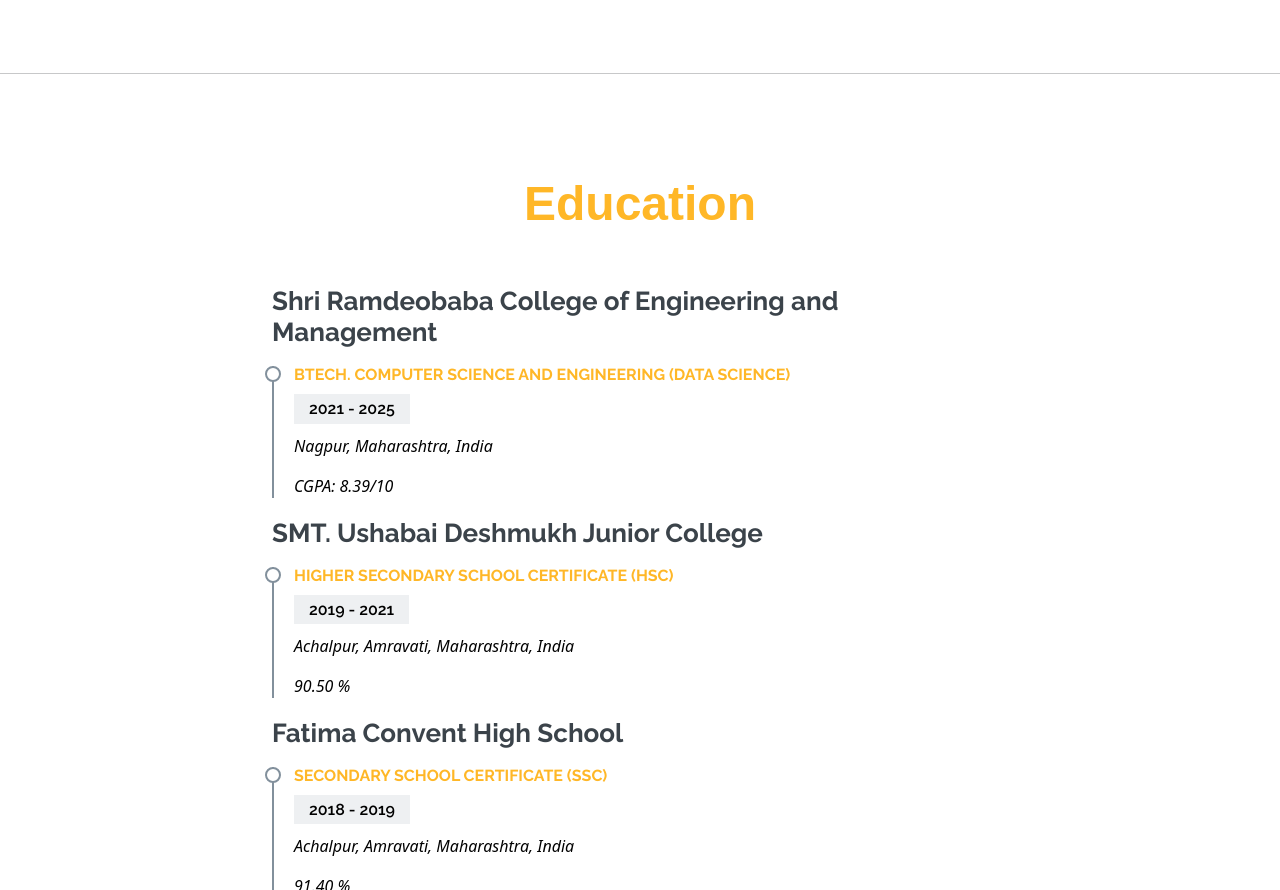
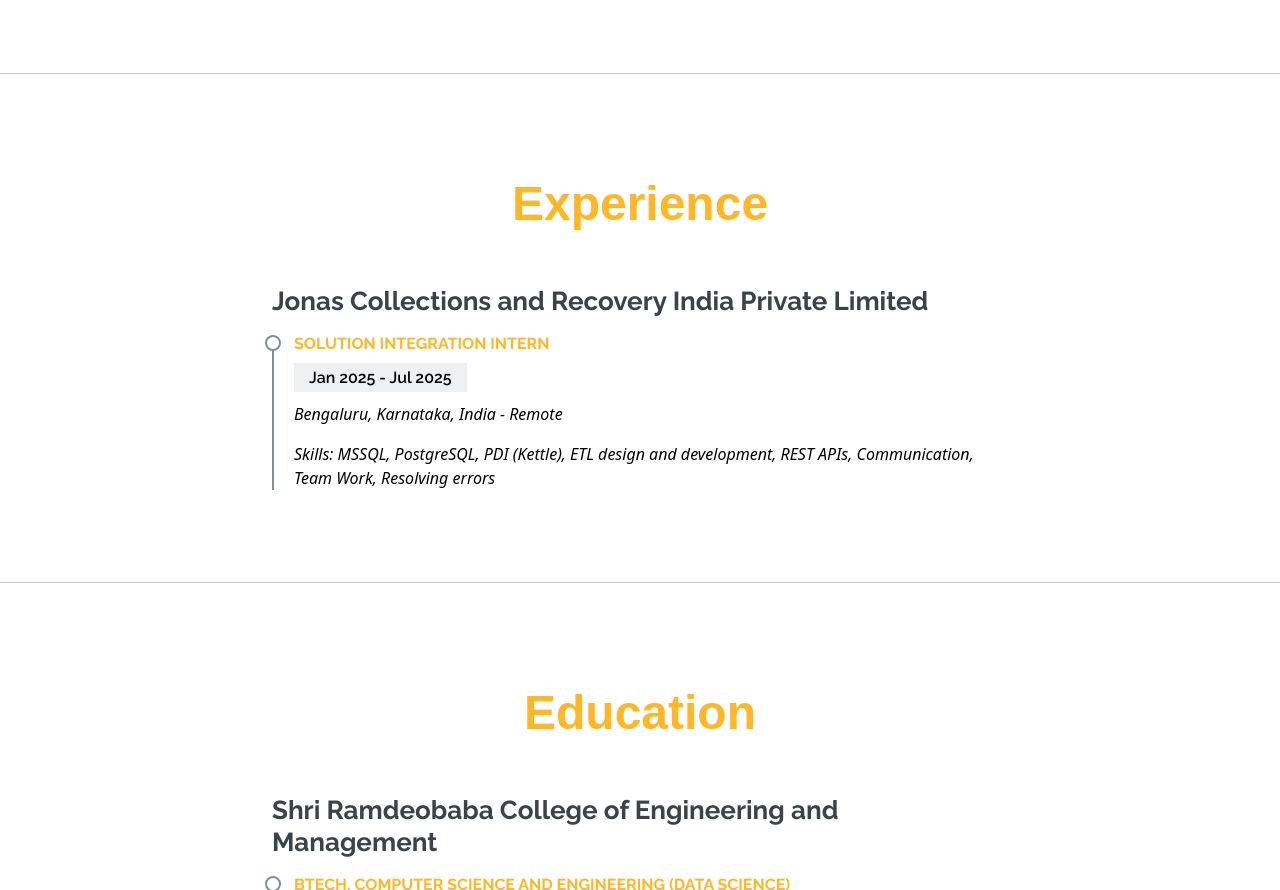
Before and after one commit to darshanbhaiya/darshanbhaiya.github.io, a plain HTML site: page index.html in a window 1280 px wide. Shown: the part 1363-2253 px from the top of the page. Drawn offline with nearby package versions, Linux system fonts and the light colour scheme.

Commit message:
added experience

```diff
--- a/index.html
+++ b/index.html
@@ -121,6 +121,35 @@
 
     <hr />
 
+     <!-- ======= My Experience Section ======= -->
+
+     <section id="education" class="resume">
+      <div class="container">
+        <div class="section-title">
+          <h2>Experience</h2>
+        </div>
+
+        <div class="row justify-content-center">
+          <div class="col-lg-8">
+            <h3 class="resume-title">
+              Jonas Collections and Recovery India Private Limited
+            </h3>
+            <div class="resume-item pb-0">
+              <h4>Solution Integration Intern</h4>
+              <h5>Jan 2025 - Jul 2025</h5>
+              <p><em>Bengaluru, Karnataka, India - Remote</em></p>
+              <p><em>Skills: MSSQL, PostgreSQL, PDI (Kettle), ETL design and development, REST APIs, Communication, Team Work, Resolving errors</em></p>
+            </div>
+
+
+          </div>
+        </div>
+      </div>
+    </section>
+    <!-- End My Experience Section -->
+
+    <hr />
+
     <!-- ======= My Education Section ======= -->
 
     <section id="education" class="resume">
@@ -160,7 +189,7 @@
         </div>
       </div>
     </section>
-    <!-- End My Resume Section -->
+    <!-- End My Education Section -->
 
     <hr />
 
```
